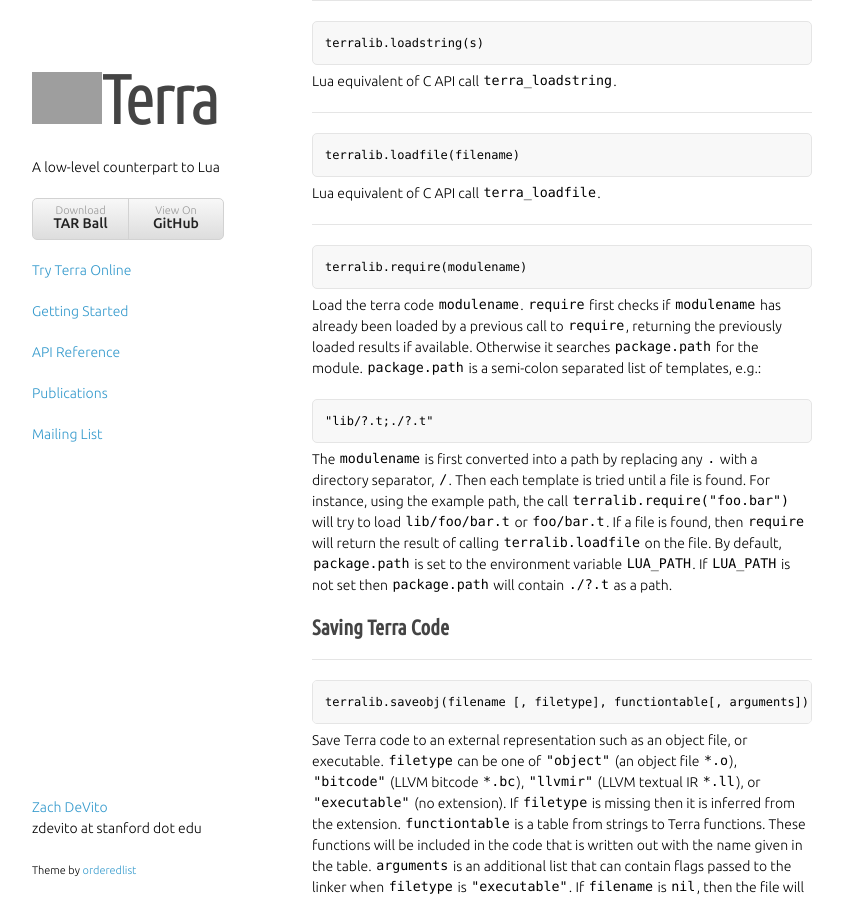
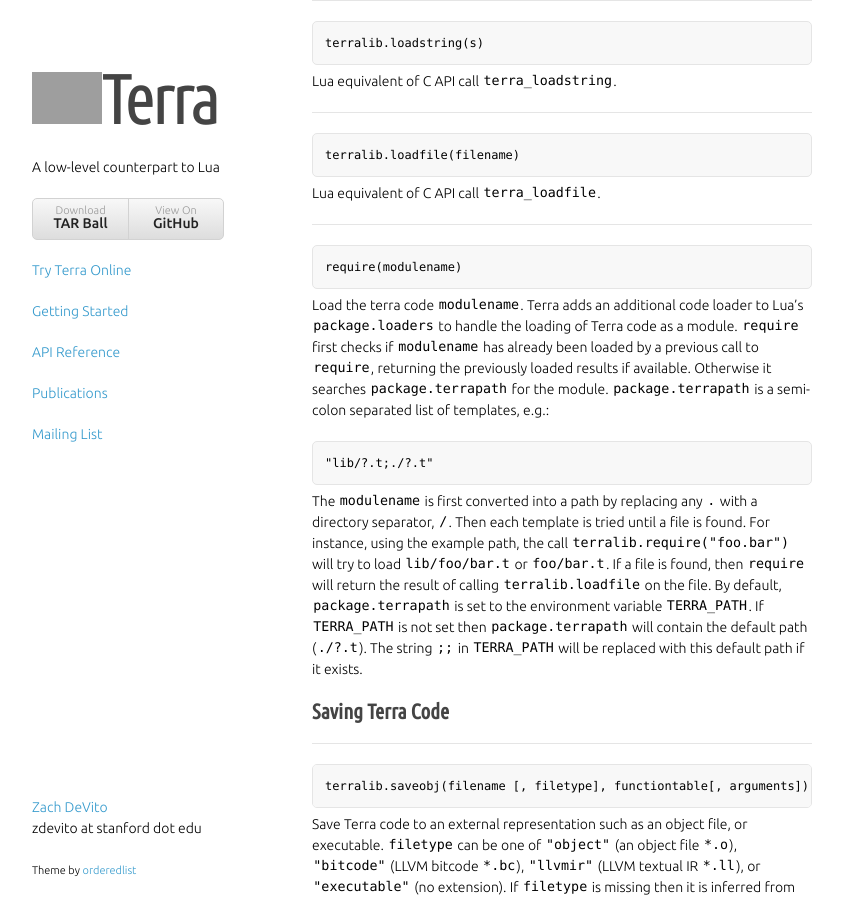
Before and after one commit to terralang/terra, a Jekyll site: the page built from api.md, in a window 1280 px wide and 900 px high, scrolled down 21482 px. Shown: the whole window, without its empty margins (218-1061 px from the left). Built offline with Jekyll 4.4.1, drawn with Linux system fonts in a browser that asks for light colours; nearby versions of some CDN libraries; some web fonts are replaced; library files that are not in the unit come from our copies; grey boxes are pictures that could not be loaded.

Commit message:
update docs for require logic.

```diff
--- a/api.md
+++ b/api.md
@@ -830,13 +830,13 @@
 
 ---
 
-    terralib.require(modulename)
+    require(modulename)
 
-Load the terra code `modulename`. `require` first checks if `modulename` has already been loaded by a previous call to `require`, returning the previously loaded results if available. Otherwise it searches `package.path` for the module. `package.path` is a semi-colon separated list of templates, e.g.:
+Load the terra code `modulename`. Terra adds an additional code loader to Lua's `package.loaders` to handle the loading of Terra code as a module. `require` first checks if `modulename` has already been loaded by a previous call to `require`, returning the previously loaded results if available. Otherwise it searches `package.terrapath` for the module. `package.terrapath` is a semi-colon separated list of templates, e.g.:
 
     "lib/?.t;./?.t"
 
-The `modulename` is first converted into a path by replacing any `.` with a directory separator, `/`. Then each template is tried until a file is found. For instance, using the example path, the call `terralib.require("foo.bar")` will try to load `lib/foo/bar.t` or `foo/bar.t`. If a file is found, then `require` will return the result of calling `terralib.loadfile` on the file. By default, `package.path` is set to the environment variable `LUA_PATH`. If `LUA_PATH` is not set then `package.path` will contain `./?.t` as a path.
+The `modulename` is first converted into a path by replacing any `.` with a directory separator, `/`. Then each template is tried until a file is found. For instance, using the example path, the call `terralib.require("foo.bar")` will try to load `lib/foo/bar.t` or `foo/bar.t`. If a file is found, then `require` will return the result of calling `terralib.loadfile` on the file. By default, `package.terrapath` is set to the environment variable `TERRA_PATH`. If `TERRA_PATH` is not set then `package.terrapath` will contain the default path (`./?.t`). The string `;;` in `TERRA_PATH` will be replaced with this default path if it exists.
 
 Saving Terra Code
 -------------------
```
